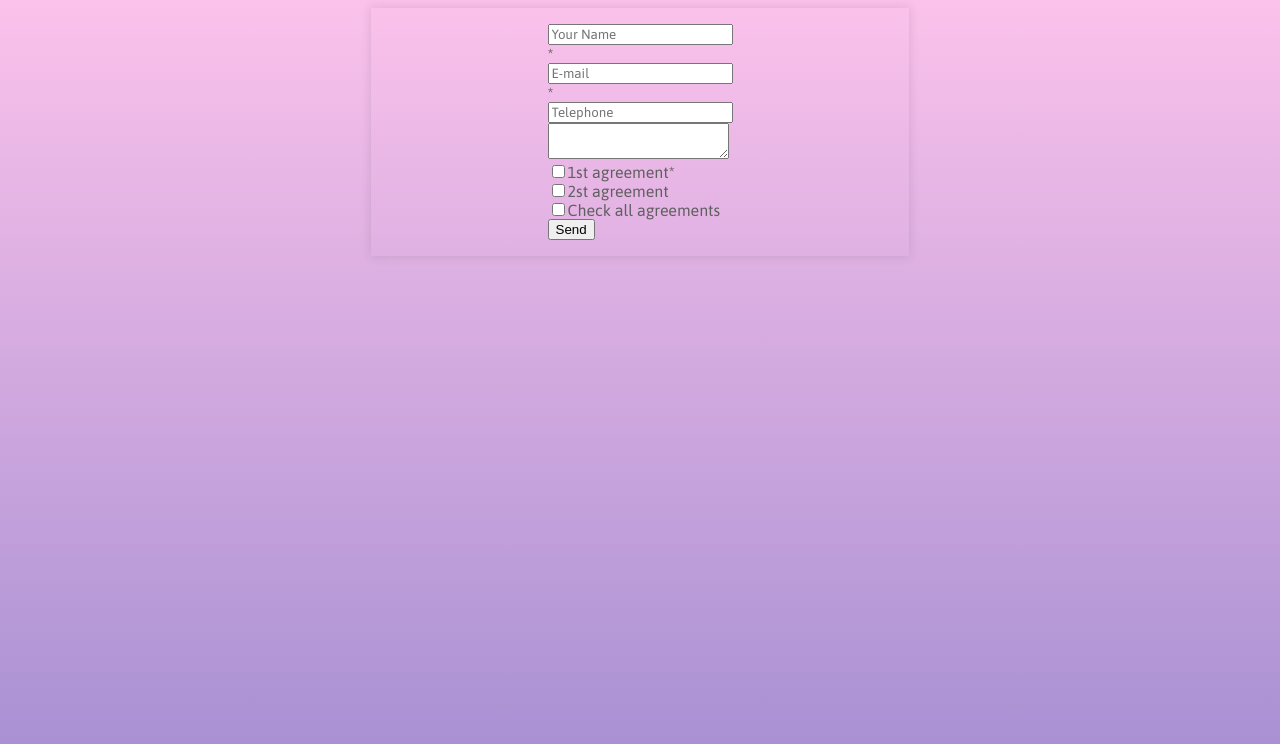
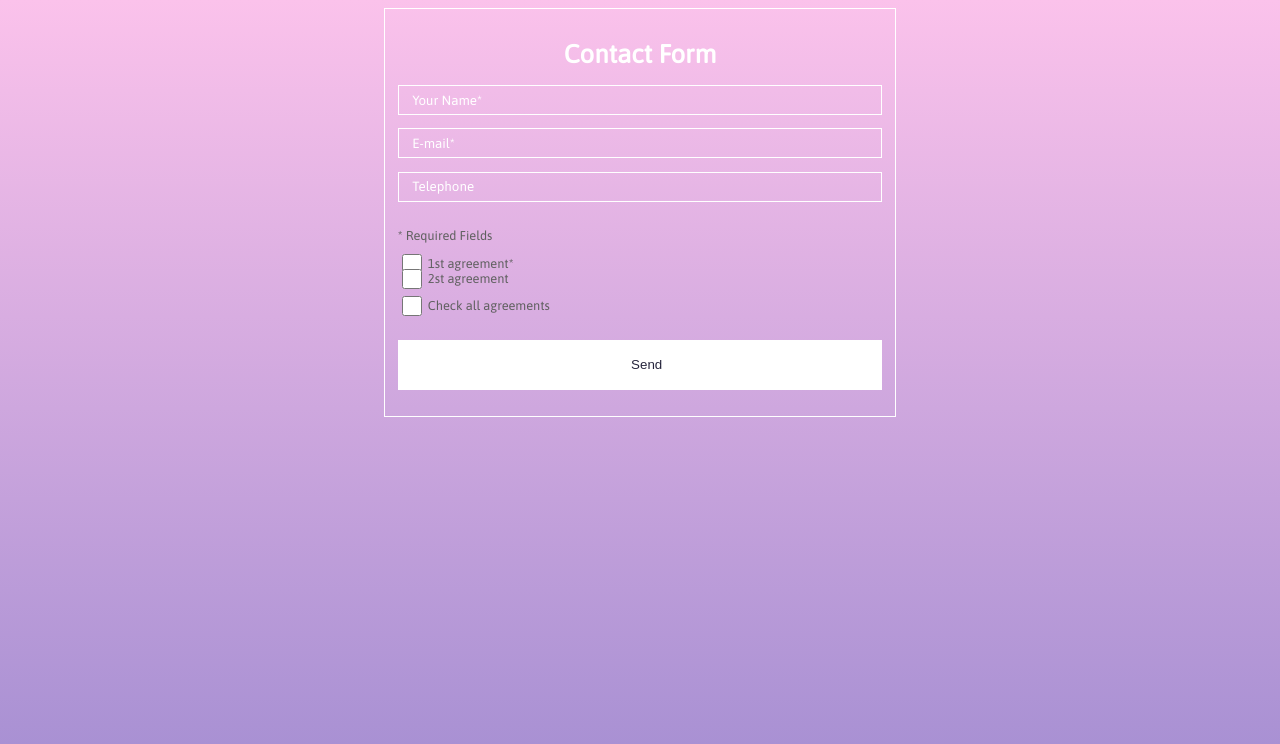
Before and after one commit to zuzakowalska/landing-page-form-validation, a website: page app/index.html in a window 1280 px wide. Drawn offline with Linux system fonts and the light colour scheme.

Commit message:
label align with checkbox

```diff
--- a/app/index.html
+++ b/app/index.html
@@ -12,21 +12,21 @@
 
 <body>
     <div class="container">
+       <h1>Contact Form</h1>
         <form action="post" id="form-body">
-            <input type="text" id="name" placeholder="Your Name">*
-            <input type="email" id="email" placeholder="E-mail">*
+            <input type="text" id="name" placeholder="Your Name*">
+            <input type="email" id="email" placeholder="E-mail*">
             <input type="number" id="phone" placeholder="Telephone">
-            <textarea id="message">
-                    </textarea>
-            <div class="check"><input type="checkbox" id="agree-1"><label for="agree-1">1st agreement*</label>
+                    <p>* Required Fields</p>
+            <label for="agree-1"><input type="checkbox" id="agree-1">1st agreement*</label>
+
+
+            <div class="check">
+                <label for="agree-2"><input type="checkbox" id="agree-2">2st agreement</label>
             </div>
 
             <div class="check">
-                <input type="checkbox" id="agree-2"><label for="agree-2">2st agreement</label>
-            </div>
-
-            <div class="check">
-                <input type="checkbox" id="agree-all"><label for="agree-all">Check all agreements</label>
+                <label for="agree-all"><input type="checkbox" id="agree-all">Check all agreements</label>
             </div>
             <input type="submit" id="btn" value="Send">
         </form>
--- a/app/scss/style.scss
+++ b/app/scss/style.scss
@@ -1,5 +1,9 @@
 @import url('https://fonts.googleapis.com/css?family=Asap');
 $main-font: "Asap" , "serif";
+
+* {
+    box-sizing: border-box;
+}
 
 body {
     height: 100vh;
@@ -7,29 +11,71 @@ body {
     background-repeat: no-repeat;
     font-family: $main-font;
     color: #606060;
+    font-size: 0.8em;
 }
 
 div.container {
     background-color: rgba(255, 255, 255, 0);
-    box-shadow: 0px 0px 10px 0px rgba(48,48,48,0.15);
+    border: 1px solid #ffffff;
+//    box-shadow: 0px 0px 10px 0px rgba(48,48,48,0.15);
     margin: 0 auto;
-    width: 40%;
+    width: 40vw;
     padding: 1em;
-    display: flex;
-    justify-content: center;
 
+}
+
+h1 {
+    text-align: center;
+    color: #ffffff;
 
 }
 
 input {
-    display: flex;
-    flex-direction: column;
+    width: 100%;
+    height: 30px;
+    display: inline-block;
+    margin-bottom: 1em;
+    border: 1px solid #fff;
+    padding: 0 0 0 1em;
+    color: #fff;
+    background: none;
+
 
     &::placeholder {
         font-family: $main-font;
+        color: #fff;
     }
 
     &[type="checkbox"] {
-        display: inline;
+//        display: inline;
+        width: 20px;
+        height: 20px;
+        cursor: pointer;
+
     }
+
+    &[type="submit"] {
+        margin-top: 1em;
+        background-color: #fff;
+        color: #27263d;
+        cursor: pointer;
+        height: 50px;
+    }
+
 }
+
+.check {
+    margin-bottom: 1em;
+}
+
+label {
+   position:relative;
+   padding-left:30px;
+    display:block;
+}
+
+label input[type=checkbox] {
+   position:absolute;
+   top:-5px;
+   left:0px;
+}
```
Also changed, not shown: app/css/style.css.
